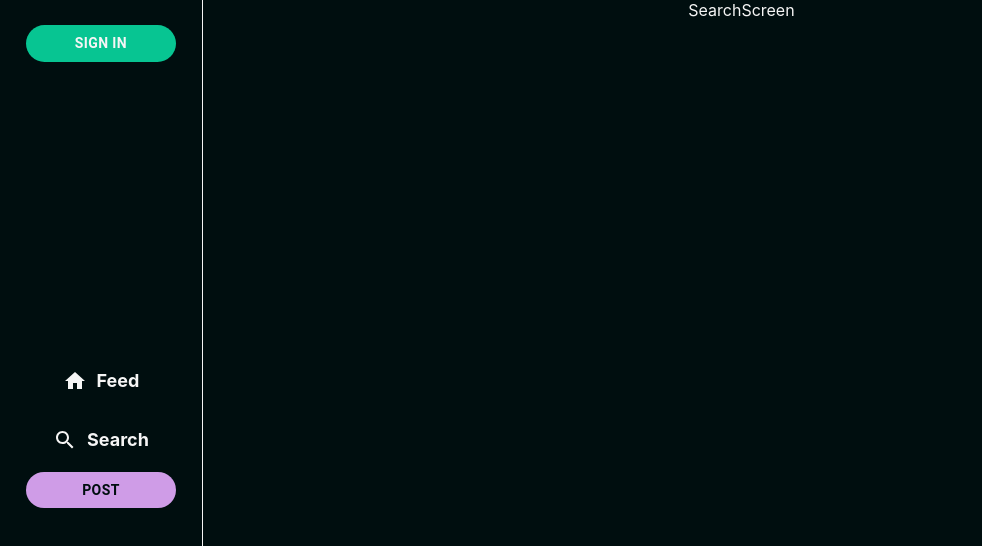
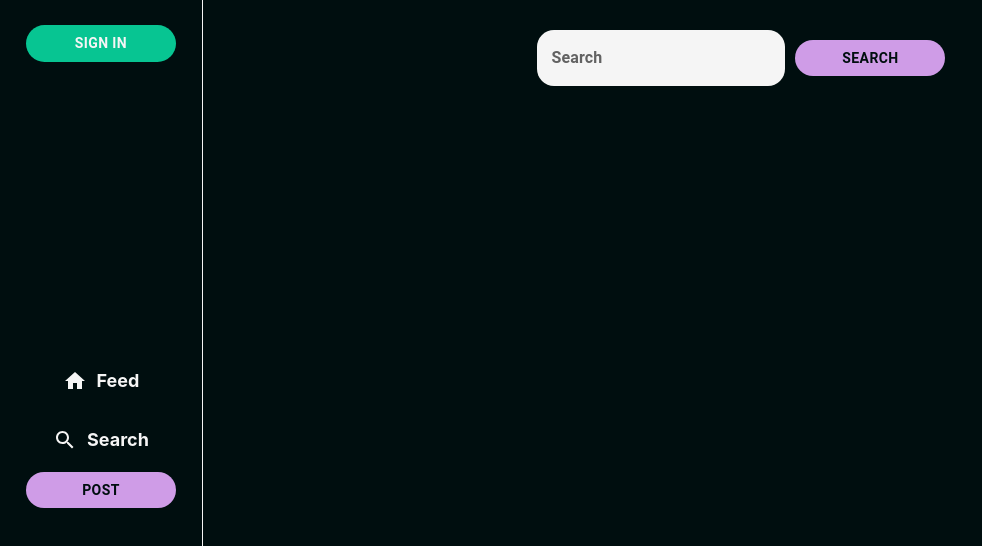
Before and after one commit to codingYank/WolfPack, a React (Create React App) app in the folder frontend/: page /search in a window 1280 px wide. Shown: the top 546 px of the page, without its empty margins (0-982 px from the left). Built offline with nearby package versions, Linux system fonts and the light colour scheme.

Commit message:
search for user

```diff
--- /dev/null
+++ b/frontend/src/assets/components/SearchBox.jsx
@@ -0,0 +1,26 @@
+import React, { useState } from 'react'
+import { PrimaryTextField } from './textField'
+import { Accent3Button } from './button'
+
+const SearchBox = ({setUsers, searchUser, isLoading}) => {
+  const [query, setQuery] = useState('')
+
+
+  const onSubmit = async (e) => {
+    e.preventDefault()
+    const res = await searchUser({query: query}).unwrap()
+    setUsers(res)
+    // console.log(res)
+  }
+  return (
+    <form onSubmit={onSubmit} style={{ display: 'flex', alignItems: 'center', gap: '10px', margin: '30px' }}>
+      <PrimaryTextField
+        label='Search'
+        onChange={(e) => setQuery(e.target.value)}
+      />
+      <Accent3Button type='submit'>Search</Accent3Button>
+    </form>
+  )
+}
+
+export default SearchBox
--- a/frontend/src/assets/components/textField.js
+++ b/frontend/src/assets/components/textField.js
@@ -25,6 +25,7 @@ export const PrimaryTextField = styled(TextField)`
   & .MuiOutlinedInput-root {
     & fieldset {
       border-color: ${theme.palette.primary.main};
+      border: none;
     }
     &:hover fieldset {
       border: none;
--- a/frontend/src/screens/SearchScreen.jsx
+++ b/frontend/src/screens/SearchScreen.jsx
@@ -1,8 +1,21 @@
-import React from 'react'
+import React, { useState } from 'react'
+import SearchBox from '../assets/components/SearchBox'
+import { useSearchUserMutation } from '../slices/usersApiSlice'
+import User from '../assets/components/User'
 
 const SearchScreen = () => {
+   const [users, setUsers] = useState([])
+
+   const [searchUser, {isLoading}] = useSearchUserMutation()
+
+  console.log(users)
   return (
-    <div>SearchScreen</div>
+    <div>
+      <SearchBox setUsers={setUsers} searchUser={searchUser} isLoading={isLoading}/>
+      {users.map((user) => (
+        <User user={user} key={user._id}/>
+      ))}
+    </div>
   )
 }
 
--- a/frontend/src/slices/usersApiSlice.js
+++ b/frontend/src/slices/usersApiSlice.js
@@ -33,6 +33,14 @@ export const usersApiSlice = apiSlice.injectEndpoints({
     getUserById: builder.query({
       query: (id) => ({
         url: `${USERS_URL}/${id}`,
+      }),
+      keepUnusedDataFor: 5,
+    }),
+    searchUser: builder.mutation({
+      query: (query) => ({
+        url: `${USERS_URL}/search`,
+        body: query,
+        method: "POST",
       }),
       keepUnusedDataFor: 5,
     }),
@@ -80,4 +88,5 @@ export const {
   useUnfollowUserMutation,
   useGetUserFollowingByIdQuery,
   useGetUserFollowersByIdQuery,
+  useSearchUserMutation,
 } = usersApiSlice
```
Also changed, not shown: 2 other files (tests, documents, lock files or other folders).
